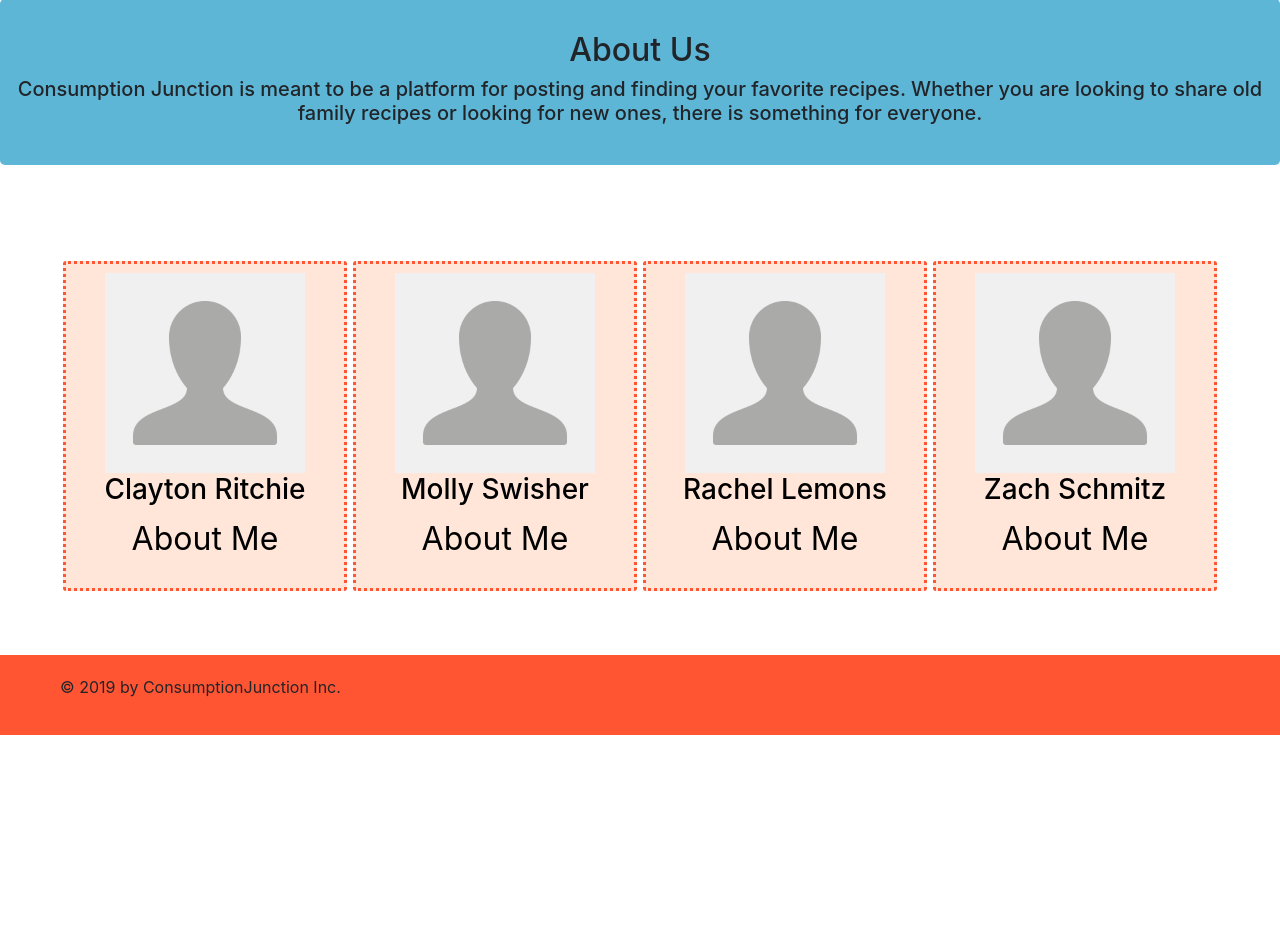
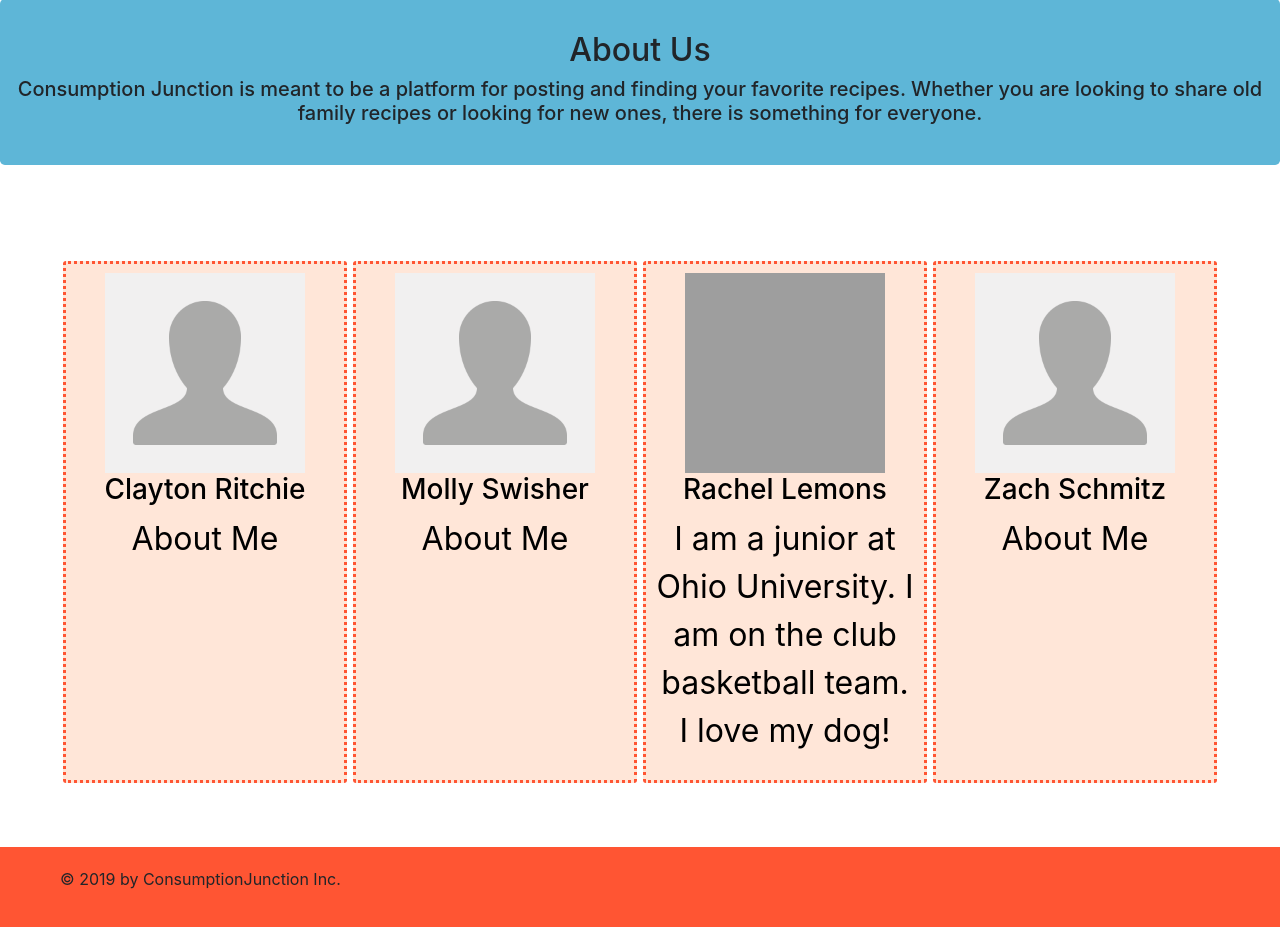
Before and after one commit to ArrDeeM/ConsumptionJunction, a Django app: page /aboutUs/ in a window 1280 px wide. Shown: the part 139-1066 px from the top of the page. Before the commit the page ends 874 px from the top, so only its background shows below. Run offline with Django 3.2, Linux system fonts and the light colour scheme; some libraries are stand-ins or nearby versions; grey boxes are pictures that could not be loaded.

Commit message:
adding bio to about us page

```diff
--- a/NewSite/recipes/templates/recipes/aboutUs.html
+++ b/NewSite/recipes/templates/recipes/aboutUs.html
@@ -29,9 +29,9 @@
 			<p>About Me</p>
 		</div>
 		<div>
-			<img src = "{% static 'recipes/profile.png' %}" width = "200px" height = "200px"/>
+			<img src = "{% static 'recipes/rachel.jpg' %}" width = "200px" height = "200px"/>
 			<h3>Rachel Lemons</h3>
-			<p>About Me</p>
+			<p>I am a junior at Ohio University. I am on the club basketball team. I love my dog! </p>
 		</div>
 		<div>
 			<img src = "{% static 'recipes/profile.png' %}" width = "200px" height = "200px"/>
```
